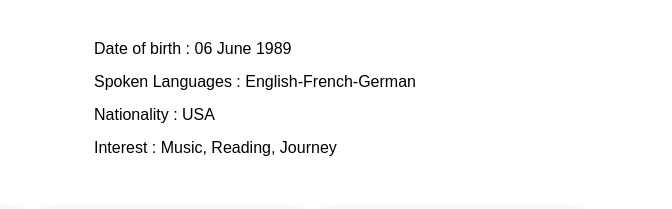
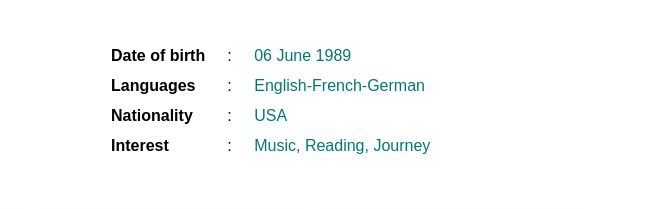
Before and after one commit to kenduNMT/HTML-CSS, a plain HTML site: page HTML CSS DEMO/btss6/index.html in a window 1280 px wide. Shown: the top 209 px of the page, 608-1280 px from the left. Drawn offline with Linux system fonts and the light colour scheme.

Commit message:
Update index.html

```diff
--- a/HTML CSS DEMO/btss6/index.html
+++ b/HTML CSS DEMO/btss6/index.html
@@ -20,10 +20,28 @@
         <i class="fa-brands fa-invision"></i>
     </div>
     <div class="right">
-        <p>Date of birth : 06 June 1989</p>
-        <p>Spoken Languages : English-French-German</p>
-        <p>Nationality : USA</p>
-        <p>Interest : Music, Reading, Journey</p>
+       <table>
+            <tr>
+            <td style="width: 10px;"><b>Date of birth</b></td>
+            <td style="width: 15px;">:</td>
+            <td style="color: rgb(0, 120, 120);">06 June 1989</td>
+            </tr>
+            <tr>
+            <td><b>Languages</b></td>
+            <td>:</td>
+            <td style="color: rgb(0, 120, 120);">English-French-German</td>
+            </tr>
+            <tr>
+            <td><b>Nationality</b></td>
+            <td>:</td>
+            <td style="color: rgb(0, 120, 120);">USA</td>
+            </tr>
+            <tr>
+            <td><b>Interest</b></td>
+            <td>:</td>
+            <td style="color: rgb(0, 120, 120);">Music, Reading, Journey</td>
+            </tr>
+        </table>
     </div>
     <div class="clear"></div>
     <div class="box">
```
